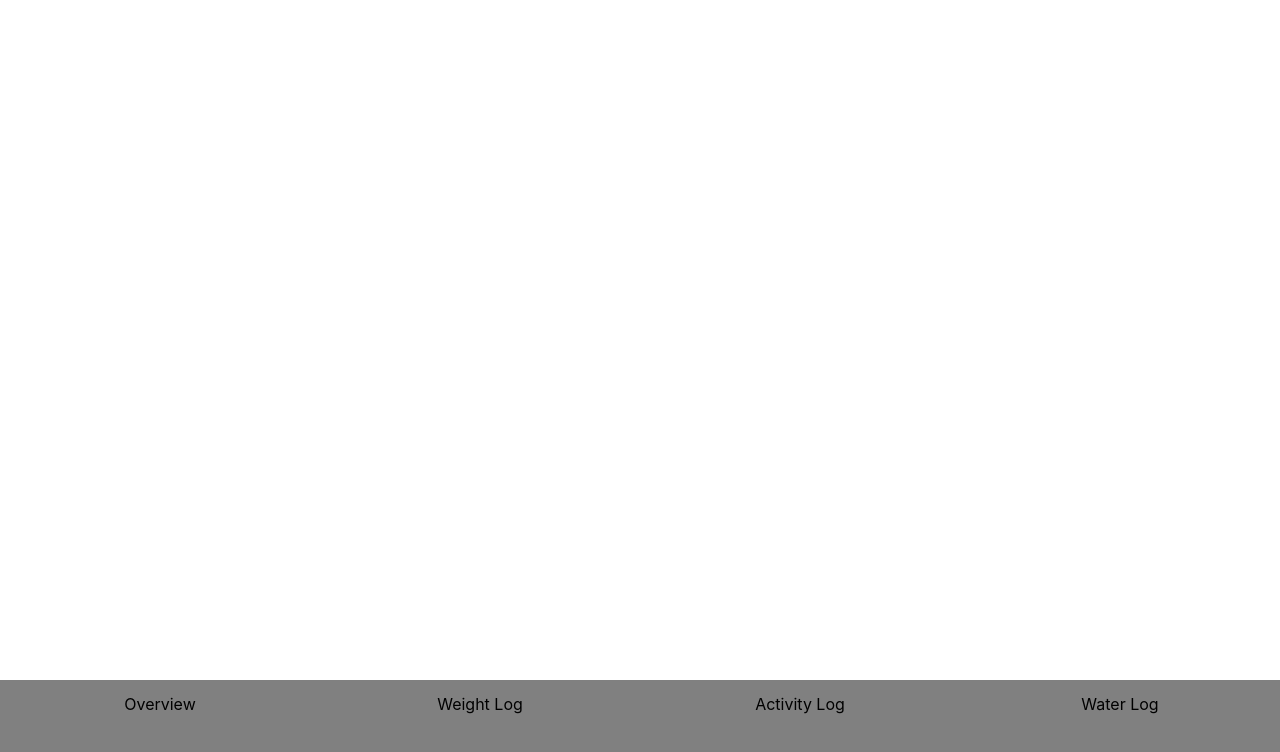
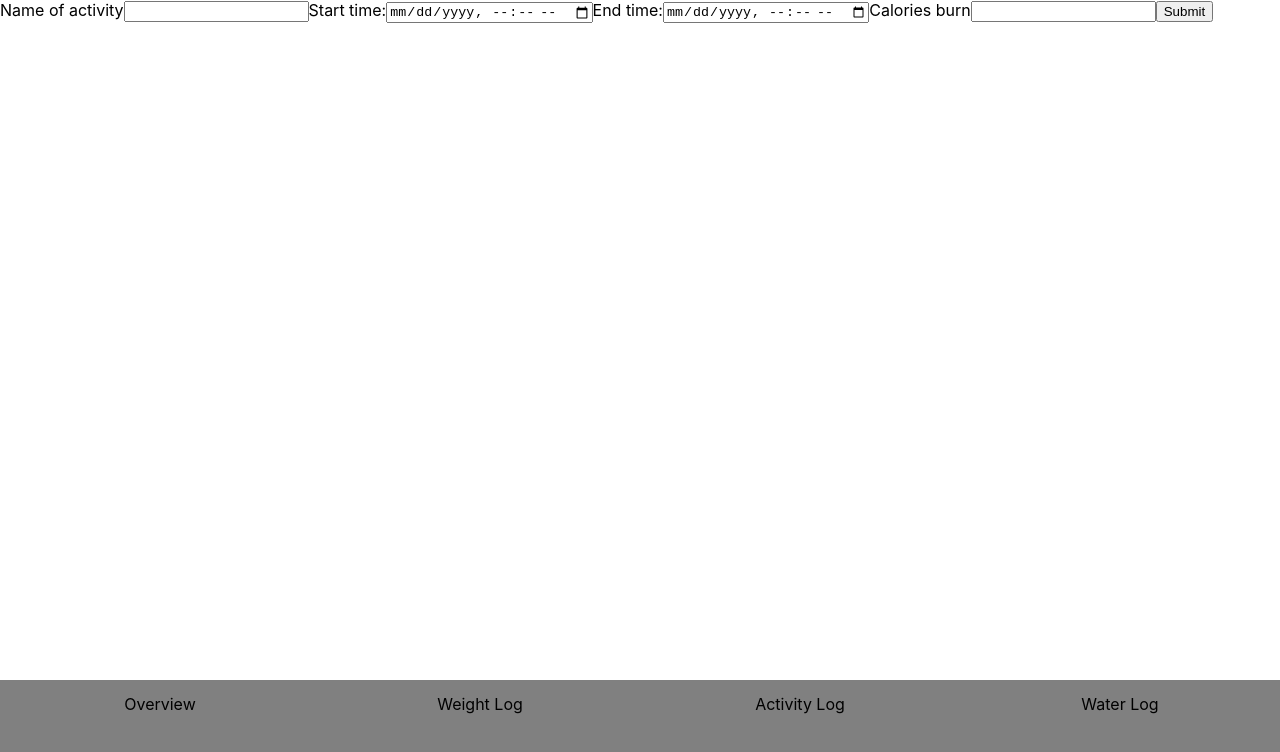
Before and after one commit to cfloyd252/My-Fit-Journal-Client, a React (Create React App) app: page /journal/activity/add in a window 1280 px wide. Shown: the top 752 px of the page. Built offline with nearby package versions, Linux system fonts and the light colour scheme; no server answers; the HTML template or start-up script is replaced by a standard one.

Commit message:
added ActivityLogEntry to app.js

```diff
--- a/src/App.js
+++ b/src/App.js
@@ -7,6 +7,7 @@ import LandingPage from './Components/LandingPage/LandingPage'
 import RegistrationPage from './Components/RegistrationPage/RegistrationPage'
 import WaterLogEntry from './Components/LogEntry/WaterLogEntry'
 import WeightLogEntry from './Components/LogEntry/WeightLogEntry'
+import ActivityLogEntry from './Components/LogEntry/ActivityLogEntry'
 import './App.css'
 import EntriesApiService from './services/entries-api-service';
 
@@ -53,6 +54,7 @@ class App extends Component {
         <Route path={'/journal'} component={TabNav} />
         <Route exact path={'/journal/water/add'} component={WaterLogEntry} />
         <Route exact path={'/journal/weight/add'} component={WeightLogEntry} />
+        <Route exact path={'/journal/activity/add'} component={ActivityLogEntry} />
       </main>
     )
   }
--- a/src/Components/LogEntry/ActivityLogEntry.js
+++ b/src/Components/LogEntry/ActivityLogEntry.js
@@ -0,0 +1,21 @@
+import React, { Component } from 'react'
+
+export class ActivityLogEntry extends Component {
+  render() {
+    return (
+      <form className='entry_form' id='activity_form'>
+        <label htmlFor='name_of_activity'>Name of activity</label>
+        <input name='name_of_activity' type='text' required />
+        <label for="start_time">Start time:</label>
+        <input type="datetime-local" name="start_time" required></input>
+        <label for="end_time">End time:</label>
+        <input type="datetime-local" name="end_time" required></input>
+        <label htmlFor='calories'>Calories burn</label>
+        <input name='calories' type='number' min='1'></input>
+        <button type="submit">Submit</button>
+      </form>
+    )
+  }
+}
+
+export default ActivityLogEntry
```
